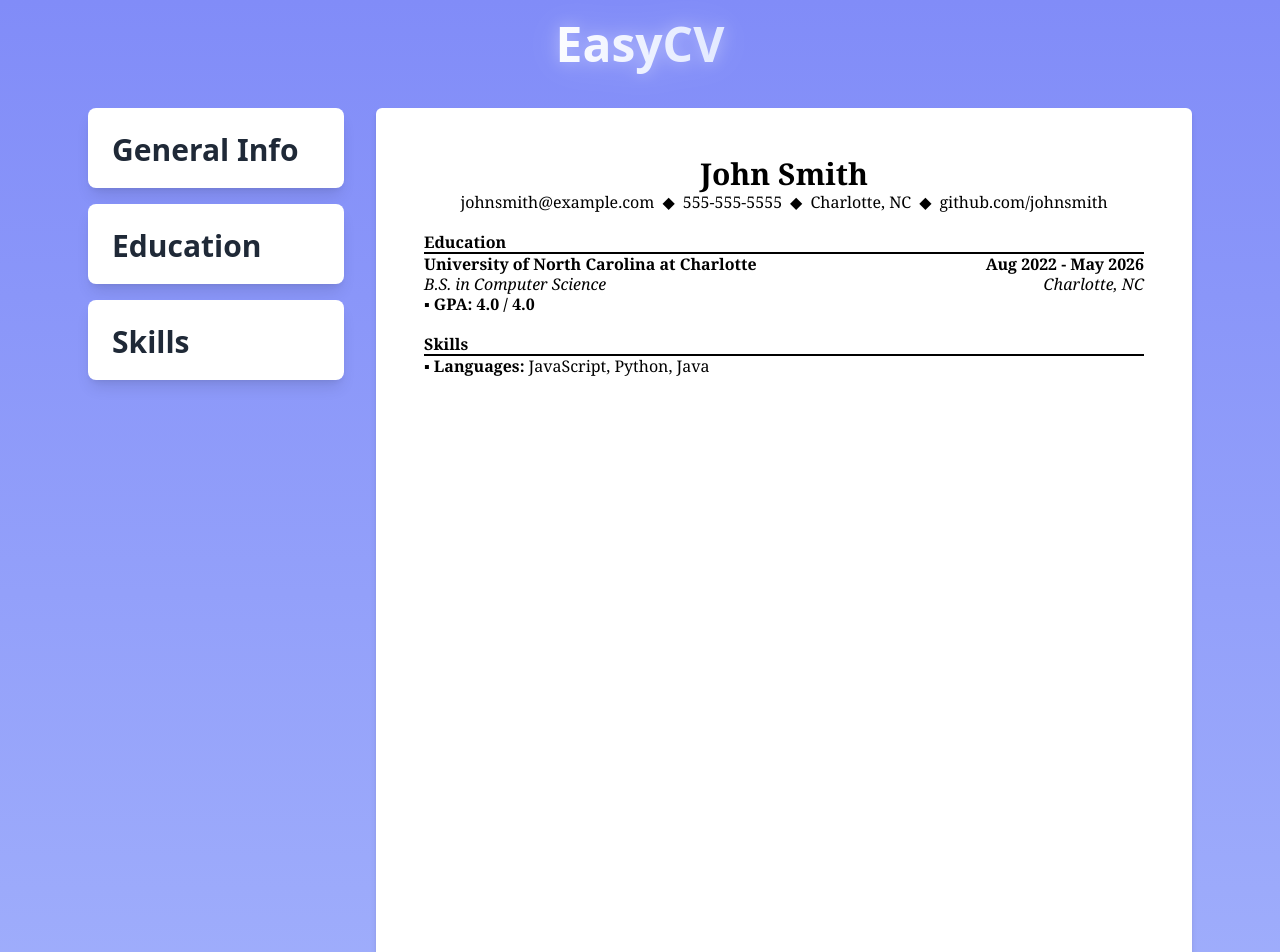
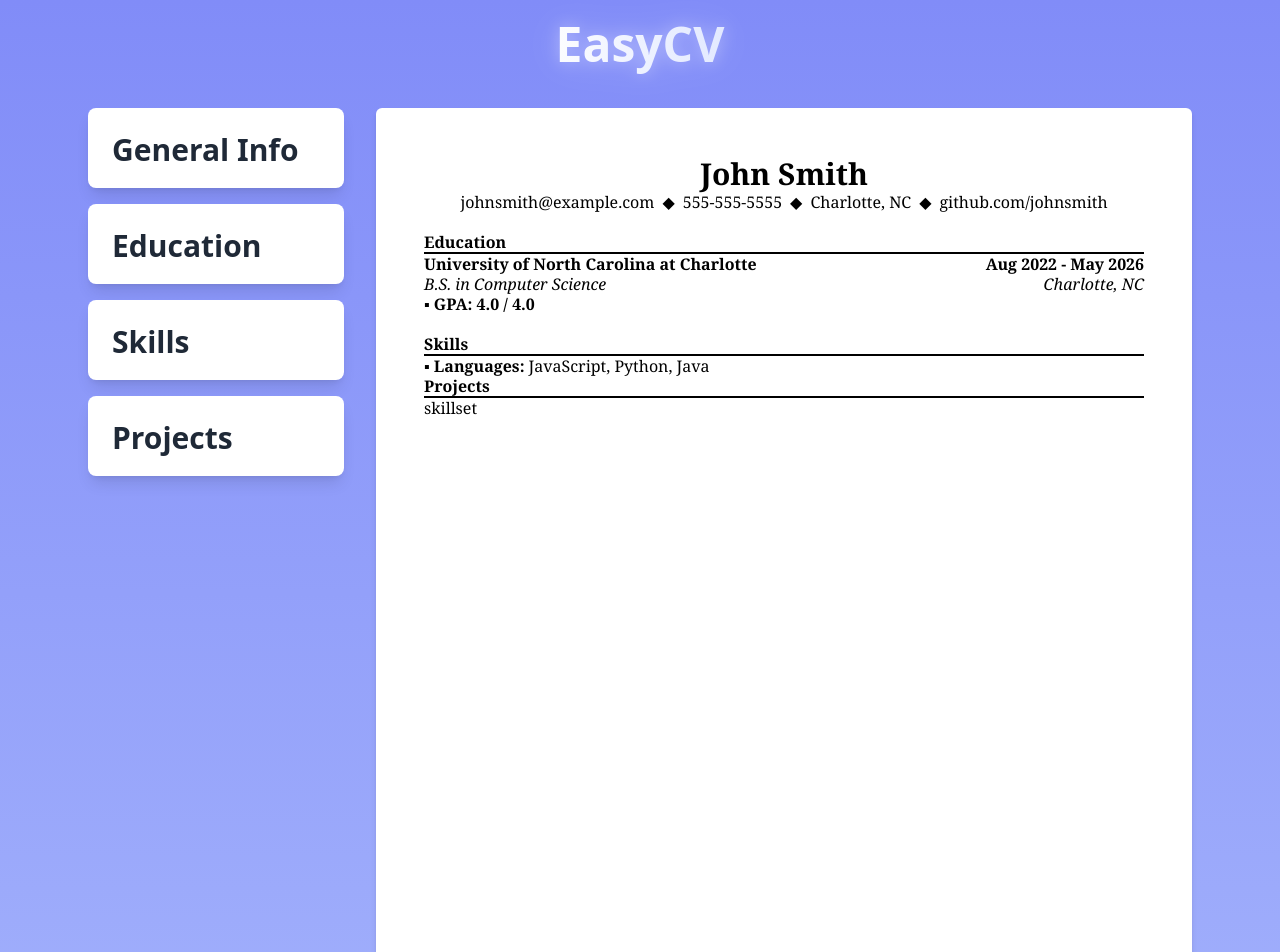
Before and after one commit to luketucich/EasyCV, a React (Vite) app: page / in a window 1280 px wide. Shown: the top 952 px of the page. Built offline with nearby package versions, Linux system fonts and the light colour scheme.

Commit message:
feat: There is now a projects form.

```diff
--- a/src/App.jsx
+++ b/src/App.jsx
@@ -3,6 +3,7 @@ import GeneralInfo from "./GeneralInfo";
 import Education from "./Education";
 import Resume from "./Resume";
 import Skills from "./Skills";
+import Projects from "./Projects";
 
 export default function App() {
   const [generalInfo, setGeneralInfo] = useState({
@@ -34,6 +35,19 @@ export default function App() {
     },
   ]);
 
+  const [projects, setProjects] = useState([
+    {
+      name: "Wordle",
+      stack: "HTML, CSS, JavaScript",
+      bullet: [
+        "Created a clone of the popular game Wordle",
+        "Implemented responsive design for mobile and desktop",
+      ],
+      completed: "Jan 2024",
+      id: crypto.randomUUID(),
+    },
+  ]);
+
   const [isVisible, setIsVisible] = useState(false);
 
   useEffect(() => {
@@ -49,6 +63,7 @@ export default function App() {
         />
         <Education education={education} setEducation={setEducation} />
         <Skills skills={skills} setSkills={setSkills} />
+        <Projects projects={projects} setProjects={setProjects} />
       </div>
       <Resume generalInfo={generalInfo} education={education} skills={skills} />
     </div>
--- /dev/null
+++ b/src/Projects.jsx
@@ -0,0 +1,165 @@
+import { useState, useRef } from "react";
+
+export default function Projects({ projects, setProjects }) {
+  const [isFullHeight, setIsFullHeight] = useState(false);
+  const containerRef = useRef(null);
+
+  const handleChange = (project, field) => (e) => {
+    setProjects((prev) => {
+      return prev.map((proj) =>
+        proj.id === project.id ? { ...proj, [field]: e.target.value } : proj
+      );
+    });
+    console.log(project);
+  };
+
+  const handleAddProject = () => {
+    setProjects((prev) => [
+      ...prev,
+      {
+        name: "",
+        stack: "",
+        bullet: [""],
+        completed: "",
+        id: crypto.randomUUID(),
+      },
+    ]);
+  };
+
+  const handleRemoveProject = () => {
+    if (projects.length === 1) return;
+    setProjects((prev) => prev.slice(0, -1));
+  };
+
+  const handleAddBullet = (project) => {
+    setProjects((prev) =>
+      prev.map((proj) =>
+        proj === project ? { ...proj, bullet: [...proj.bullet, ""] } : proj
+      )
+    );
+  };
+
+  const handleRemoveBullet = (project) => {
+    if (project.bullet.length === 1) return;
+    setProjects((prev) =>
+      prev.map((proj) =>
+        proj === project ? { ...proj, bullet: proj.bullet.slice(0, -1) } : proj
+      )
+    );
+  };
+
+  const handleChangeBullet = (project, index) => (e) => {
+    setProjects((prev) =>
+      prev.map((proj) =>
+        proj === project
+          ? {
+              ...proj,
+              bullet: proj.bullet.map((bullet, i) =>
+                i === index ? e.target.value : bullet
+              ),
+            }
+          : proj
+      )
+    );
+  };
+
+  const handleMouseEnter = () => {
+    setIsFullHeight(true);
+  };
+
+  const handleMouseLeave = () => {
+    setIsFullHeight(false);
+    if (containerRef.current) {
+      containerRef.current.scrollTop = 0;
+    }
+  };
+
+  return (
+    <div
+      ref={containerRef}
+      className={`text-gray-800 flex flex-col bg-white shadow-lg p-6 rounded-lg transition-height duration-1000 overflow-hidden
+        ${
+          isFullHeight
+            ? "h-96 overflow-y-scroll scrollbar scrollbar-track-transparent scrollbar-thumb-gray-300"
+            : "h-20"
+        }`}
+      onMouseEnter={handleMouseEnter}
+      onMouseLeave={handleMouseLeave}
+    >
+      <h1 className="text-3xl font-semibold mb-6">Projects</h1>
+      {projects.map((project, index) => (
+        <div key={project.id}>
+          {index !== 0 && (
+            <div className="mt-4 mb-4 flex justify-center">
+              <hr className="border-gray-300 w-full" />
+            </div>
+          )}
+          {Object.keys(project).map(
+            (field) =>
+              field !== "id" && (
+                <div
+                  className="flex flex-col items-start mb-4"
+                  key={project.id + field}
+                >
+                  <label className="font-medium text-base mb-2">
+                    {field.charAt(0).toUpperCase() + field.slice(1)}:
+                  </label>
+                  <div className="flex w-full">
+                    {field !== "bullet" && (
+                      <input
+                        onChange={handleChange(project, field)}
+                        value={project[field]}
+                        className="bg-gray-100 border border-gray-300 rounded-md p-3 w-full focus:outline-none focus:ring-2 focus:ring-indigo-700"
+                      />
+                    )}
+                    {field === "bullet" && (
+                      <div className="flex flex-col gap-2 w-full">
+                        {project[field].map((bullet, index) => (
+                          <input
+                            key={project.id + field + index}
+                            onChange={handleChangeBullet(project, index)}
+                            value={bullet}
+                            className="bg-gray-100 border border-gray-300 rounded-md p-3 w-full focus:outline-none focus:ring-2 focus:ring-indigo-700"
+                          />
+                        ))}
+                      </div>
+                    )}
+                  </div>
+                  {field === "bullet" && (
+                    <div className="flex w-full gap-2 justify-center mt-3">
+                      <button
+                        onClick={() => handleRemoveBullet(project)}
+                        className="p-2 w-10 h-10 border border-gray-300 rounded-full hover:bg-gray-200 text-gray-800"
+                      >
+                        -
+                      </button>
+                      <button
+                        onClick={() => handleAddBullet(project)}
+                        className="p-2 w-10 h-10 border border-gray-300 rounded-full hover:bg-gray-200 text-gray-800"
+                      >
+                        +
+                      </button>
+                    </div>
+                  )}
+                </div>
+              )
+          )}
+        </div>
+      ))}
+      <div className="flex flex-col justify-center gap-3">
+        <button
+          onClick={handleRemoveProject}
+          className="p-2 border border-indigo-700 rounded-md hover:bg-indigo-700 hover:text-white text-indigo-700"
+        >
+          Remove Project
+        </button>
+        <button
+          onClick={handleAddProject}
+          className="p-2 border border-indigo-700 rounded-md hover:bg-indigo-700 hover:text-white text-indigo-700"
+        >
+          Add Project
+        </button>
+      </div>
+    </div>
+  );
+}
--- a/src/Resume.jsx
+++ b/src/Resume.jsx
@@ -63,6 +63,17 @@ export default function Resume({ education, generalInfo, skills }) {
           ))}
         </div>
       </div>
+      <div className="flex flex-col w-[7.5in] gap-0 flex-grow-0">
+        <div>
+          <p className="font-bold">Projects</p>
+          <hr className="border-black border-t-2 w-full"></hr>
+          {skills.map((skillset) => (
+            <div key={skillset.id}>
+              <p>skillset</p>
+            </div>
+          ))}
+        </div>
+      </div>
     </div>
   );
 }
```
